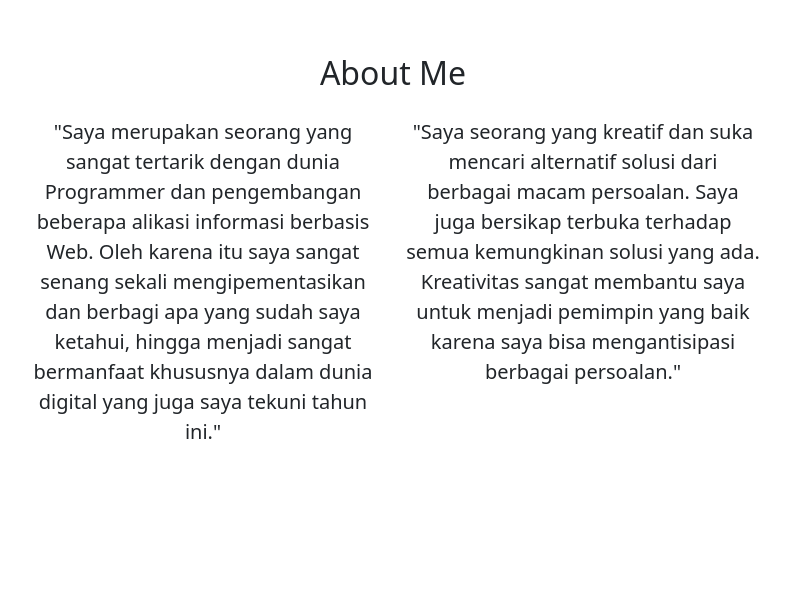
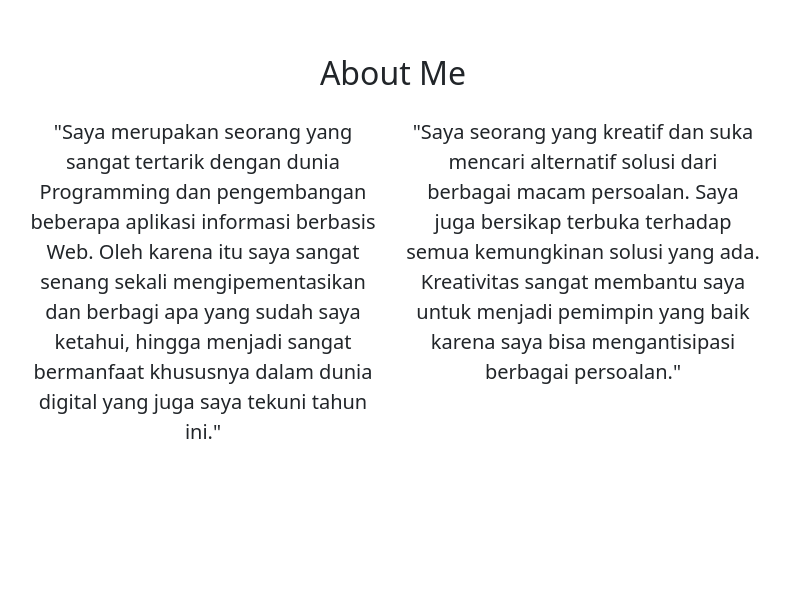
Before and after one commit to 31-Ryuza/31-Ryuza.github.io, a plain HTML site: page index.html in a window 1280 px wide. Shown: the part 708-1304 px from the top of the page, without its empty margins (247-1037 px from the left). Drawn offline with nearby package versions, Linux system fonts and the light colour scheme.

Commit message:
membenarkan tulisan deskripsi

```diff
--- a/index.html
+++ b/index.html
@@ -70,7 +70,7 @@
           </div>
           <div class="row justify-content-center fs-5 text-center">
             <div class="col-md-4">
-              <p>"Saya merupakan seorang yang sangat tertarik dengan dunia Programmer dan pengembangan beberapa alikasi informasi berbasis Web. Oleh karena itu saya sangat senang sekali mengipementasikan dan berbagi apa yang sudah saya ketahui, hingga menjadi sangat bermanfaat khususnya dalam dunia digital yang juga saya tekuni tahun ini."</p>
+              <p>"Saya merupakan seorang yang sangat tertarik dengan dunia Programming dan pengembangan beberapa aplikasi informasi berbasis Web. Oleh karena itu saya sangat senang sekali mengipementasikan dan berbagi apa yang sudah saya ketahui, hingga menjadi sangat bermanfaat khususnya dalam dunia digital yang juga saya tekuni tahun ini."</p>
             </div>
             <div class="col-md-4">
               <p>"Saya seorang yang kreatif dan suka mencari alternatif solusi dari berbagai macam persoalan. Saya juga bersikap terbuka terhadap semua kemungkinan solusi yang ada. Kreativitas sangat membantu saya untuk menjadi pemimpin yang baik karena saya bisa mengantisipasi berbagai persoalan."</p>
```
